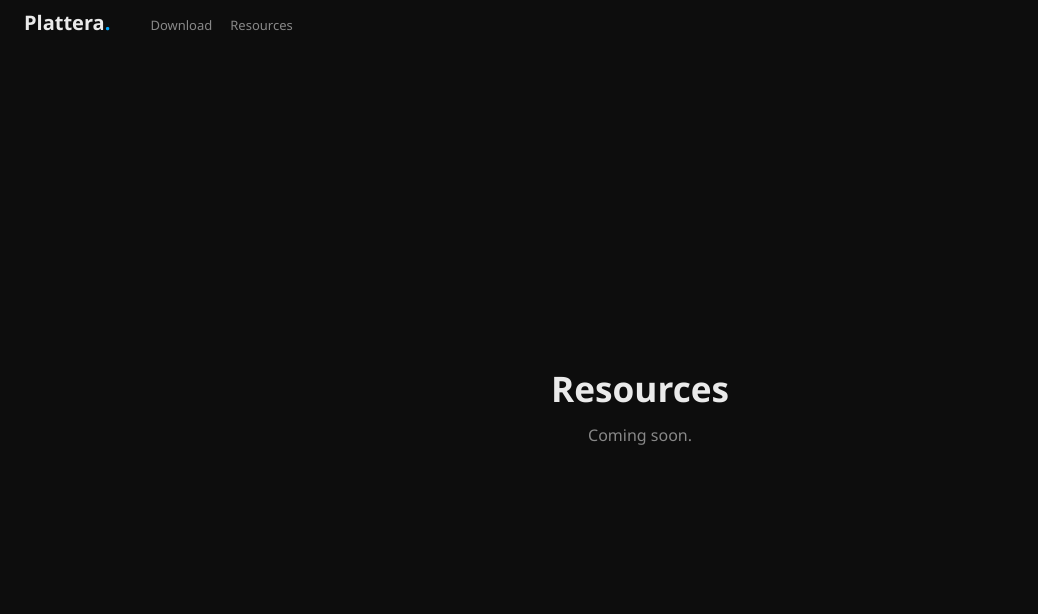
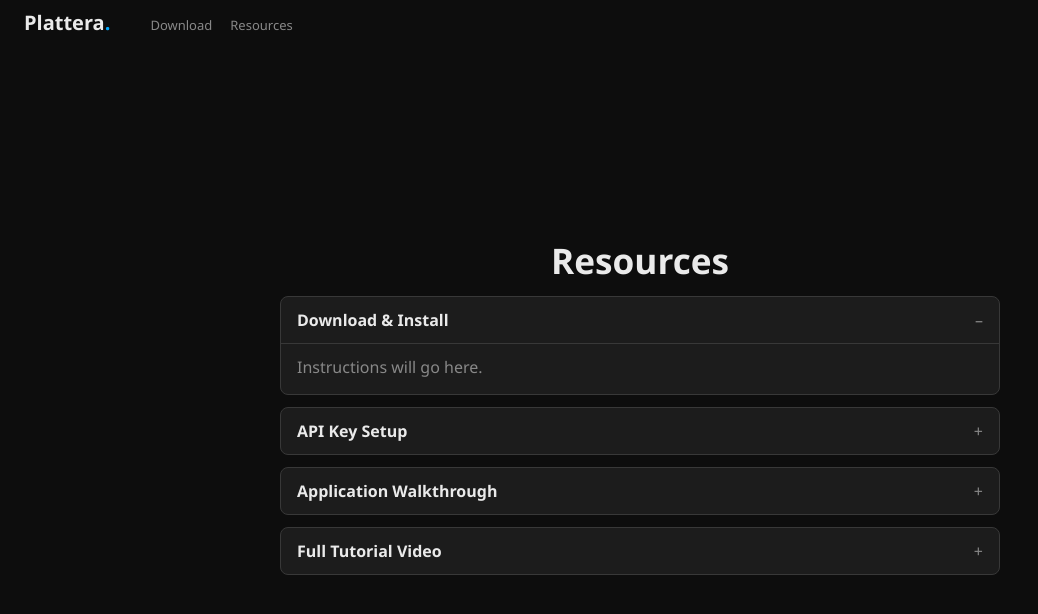
Before and after one commit to bwanedead/Plattera, a Next.js app in the folder website/: page /resources in a window 1280 px wide. Shown: the top 614 px of the page, without its empty margins (0-1038 px from the left). Built offline with nearby package versions, Linux system fonts and the light colour scheme.

Commit message:
site changes added resource cards

```diff
--- a/website/app/resources/page.module.css
+++ b/website/app/resources/page.module.css
@@ -61,8 +61,51 @@
   color: var(--ink-strong);
 }
 
-.hero p {
+.accordion {
+  width: min(720px, 100%);
+  display: flex;
+  flex-direction: column;
+  gap: 12px;
+}
+
+.panel {
+  border: 1px solid var(--line);
+  border-radius: 8px;
+  background: var(--surface-1);
+  padding: 0;
+  overflow: hidden;
+}
+
+.summary {
+  list-style: none;
+  cursor: pointer;
+  padding: 12px 16px;
+  font-weight: 600;
+  color: var(--ink-strong);
+  display: flex;
+  align-items: center;
+  justify-content: space-between;
+}
+
+.summary::-webkit-details-marker {
+  display: none;
+}
+
+.summary::after {
+  content: "+";
   color: var(--ink-muted);
+  font-weight: 400;
+}
+
+.panel[open] .summary::after {
+  content: "–";
+}
+
+.panelBody {
+  padding: 12px 16px 16px;
+  border-top: 1px solid var(--line);
+  color: var(--ink-muted);
+  text-align: left;
 }
 
 @media (max-width: 640px) {
--- a/website/app/resources/page.tsx
+++ b/website/app/resources/page.tsx
@@ -17,7 +17,32 @@ export default function ResourcesPage() {
 
       <main className={styles.hero}>
         <h1>Resources</h1>
-        <p>Coming soon.</p>
+        <div className={styles.accordion}>
+          <details className={styles.panel} open>
+            <summary className={styles.summary}>Download &amp; Install</summary>
+            <div className={styles.panelBody}>
+              <p>Instructions will go here.</p>
+            </div>
+          </details>
+          <details className={styles.panel}>
+            <summary className={styles.summary}>API Key Setup</summary>
+            <div className={styles.panelBody}>
+              <p>Instructions will go here.</p>
+            </div>
+          </details>
+          <details className={styles.panel}>
+            <summary className={styles.summary}>Application Walkthrough</summary>
+            <div className={styles.panelBody}>
+              <p>Steps and usage details will go here.</p>
+            </div>
+          </details>
+          <details className={styles.panel}>
+            <summary className={styles.summary}>Full Tutorial Video</summary>
+            <div className={styles.panelBody}>
+              <p>Video embed placeholder.</p>
+            </div>
+          </details>
+        </div>
       </main>
     </div>
   );
```
